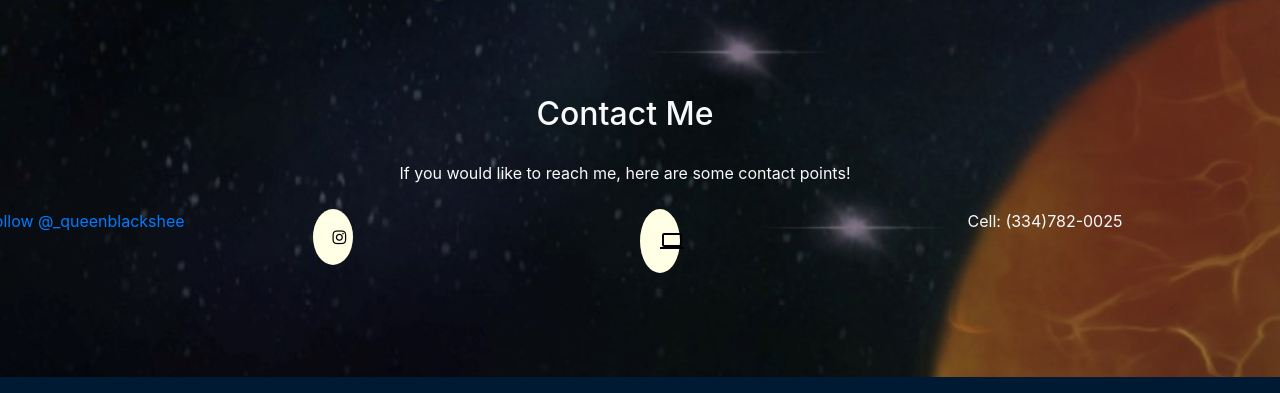
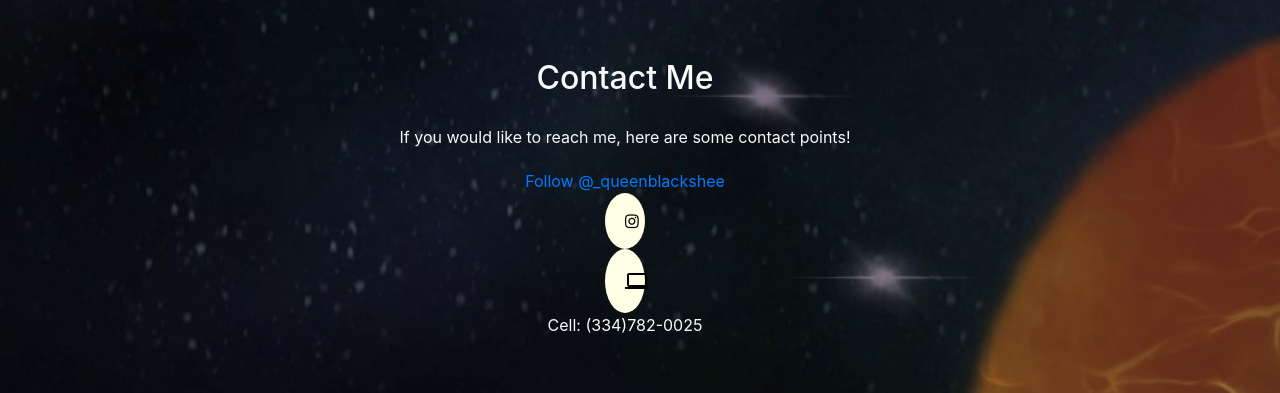
Before and after one commit to EmiStew14/My-Portfolio, a plain HTML site: page index.html in a window 1280 px wide. Shown: the part 1258-1651 px from the top of the page. Drawn offline with nearby package versions, Linux system fonts and the light colour scheme; a web font is replaced by a local one.

Commit message:
aligned contact area centered

```diff
--- a/index.html
+++ b/index.html
@@ -19,9 +19,9 @@
 
   <body class="text-light">
       <!--Navigation-->
-    <header>
-        <div>
-        <h1> Welcome To Emily's Workshop!</h1>
+    <header class="row">
+        <div class="col-auto">
+        <h1 class="text-center"> Welcome To Emily's Workshop!</h1>
         </div>
 
         <nav>
@@ -101,7 +101,7 @@
             </div>
     </section>
 
-    <section id="contact-me" class="contact row">
+    <section id="contact-me" class="contact row align-items-center">
         <div class="col-auto">
             <h2 class="font-effect-neon col-auto text-center">
                 Contact Me
@@ -112,19 +112,21 @@
                         If you would like to reach me, here are some contact points!
                     </p>
         </div>
-        <div class="row align-content-center">
-                   <div class="col-3">
+        <div class="row">
+            <div class="col-auto">
+                   <div class="col-12 text-center">
                         <a href="https://twitter.com/_queenblackshee?ref_src=twsrc%5Etfw" class="twitter-follow-button" data-show-count="false">Follow @_queenblackshee</a><script async src="https://platform.twitter.com/widgets.js" charset="utf-8"></script>
                     </div>
-                   <div class="col-3">
+                   <div class="col-12 text-center">
                         <a href="https://www.instagram.com/ehmurlee96/" class="fa fa-instagram"></a>
                     </div>
-                   <div class="col-3">
+                   <div class="col-12 text-center">
                         <a href="mailto:stewartemilym2014@gmail.com"> <i class="material-icons">computer</i></a>
                     </div>
-                   <div class="col-3">
+                   <div class="col-12 text-center">
                         Cell: (334)782-0025
                    </div>
+            </div>
         </div>
     </section>
     <footer>
```
